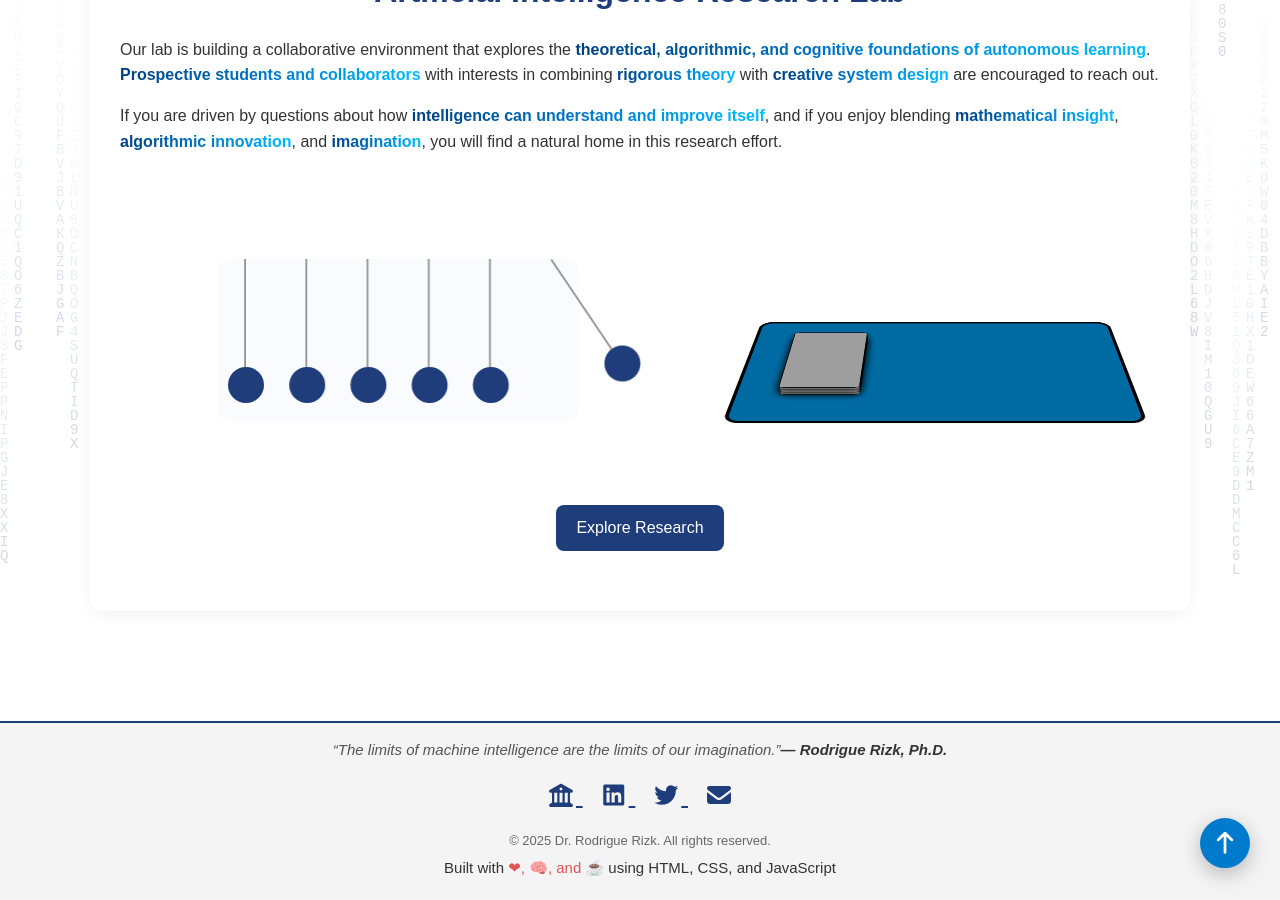
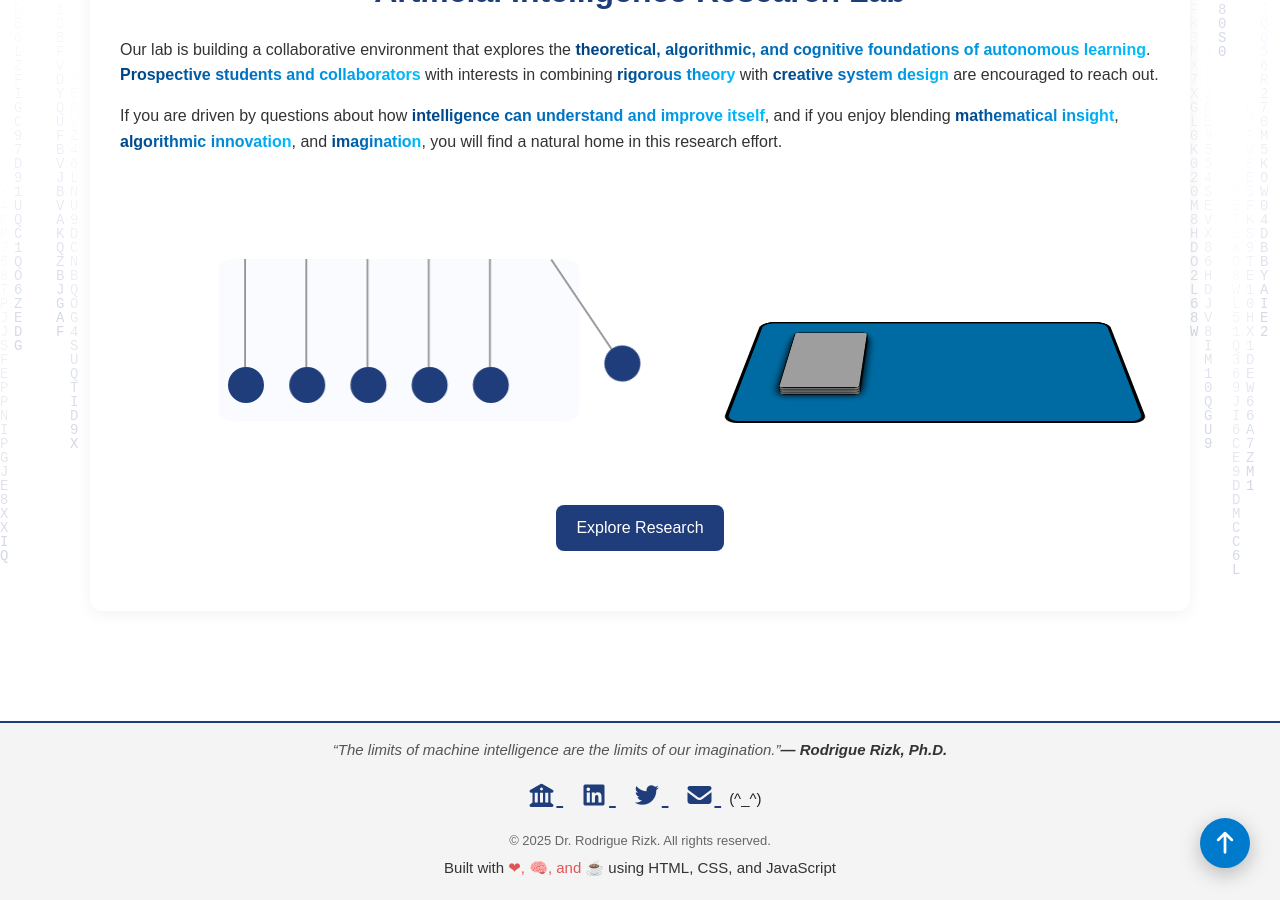
Before and after one commit to rodriguerizk/rodriguerizk.github.io, a Jekyll site: the page index.html, which Jekyll copies as it is, in a window 1280 px wide and 900 px high, scrolled down 1954 px. Built offline with Jekyll 4.4.1, drawn with Linux system fonts in a browser that asks for light colours; nearby versions of some CDN libraries; grey boxes are pictures that could not be loaded.

Commit message:
Update index.html

```diff
--- a/index.html
+++ b/index.html
@@ -389,6 +389,7 @@ At the heart of this effort lies a central question:
       <a href="mailto:rodrigue.rizk@usd.edu" aria-label="Email">
         <i class="fas fa-envelope"></i>
       </a>
+      <span>(^_^)</span>
     </div>
     <p class="copyright">© 2025 Dr. Rodrigue Rizk. All rights reserved.</p>
 <p>     Built with <span style="color: #e25555;">&#10084;, &#129504;, and &#9749;</span> using HTML, CSS, and JavaScript</p>
```
